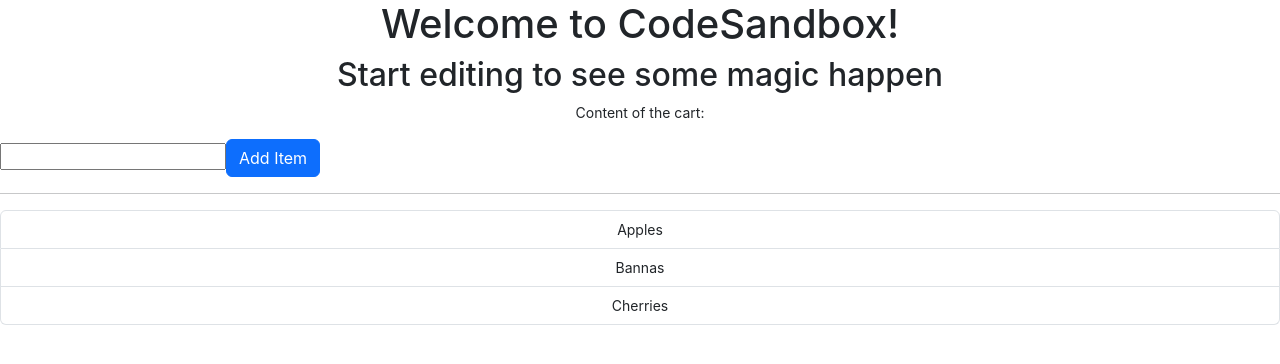
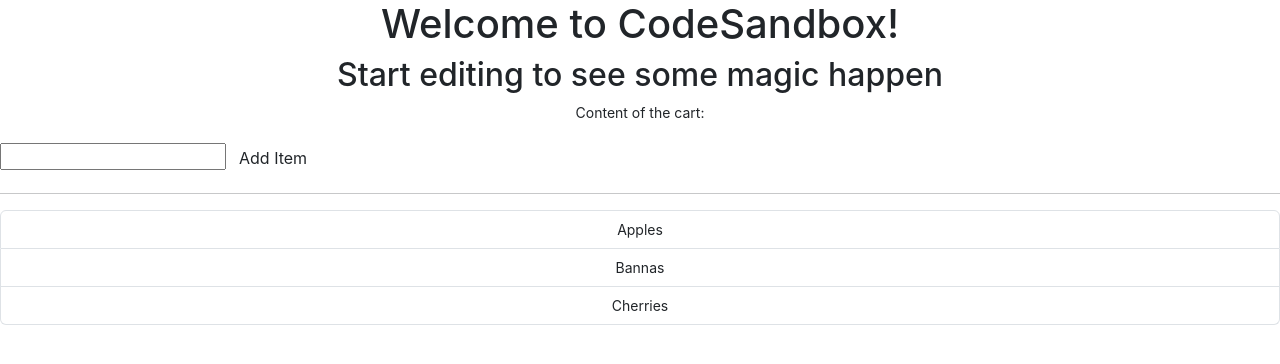
Before and after one commit to gwilherm/AngularEssentialsEx2, an Angular app: page / in a window 1280 px wide. Shown: the top 364 px of the page. Built offline with nearby package versions, Linux system fonts and the light colour scheme.

Commit message:
Do not handle empty input

```diff
--- a/src/app/cart-component/cart-component.component.html
+++ b/src/app/cart-component/cart-component.component.html
@@ -1,6 +1,9 @@
 <p>Content of the cart:</p>
 <input class="input" [(ngModel)]="newItem" />
-<button class="btn btn-primary" (click)="onAddClick()">Add Item</button>
+<button
+    (click)="onAddClick()"
+    class="btn"
+    [ngClass]="{'btn-primary': newItem !== '', 'btn-default': newItem ===''}">Add Item</button>
 <hr>
 <ul class="list-group">
     <li class="list-group-item" *ngFor="let item of items">{{item}}</li>
--- a/src/app/cart-component/cart-component.component.ts
+++ b/src/app/cart-component/cart-component.component.ts
@@ -11,7 +11,9 @@
   newItem: string = '';
 
   onAddClick() {
-    this.itemAdded.emit(this.newItem);
-    this.newItem = '';
+    if (this.newItem !== '') {
+      this.itemAdded.emit(this.newItem);
+      this.newItem = '';
+    }
   }
 }
```
